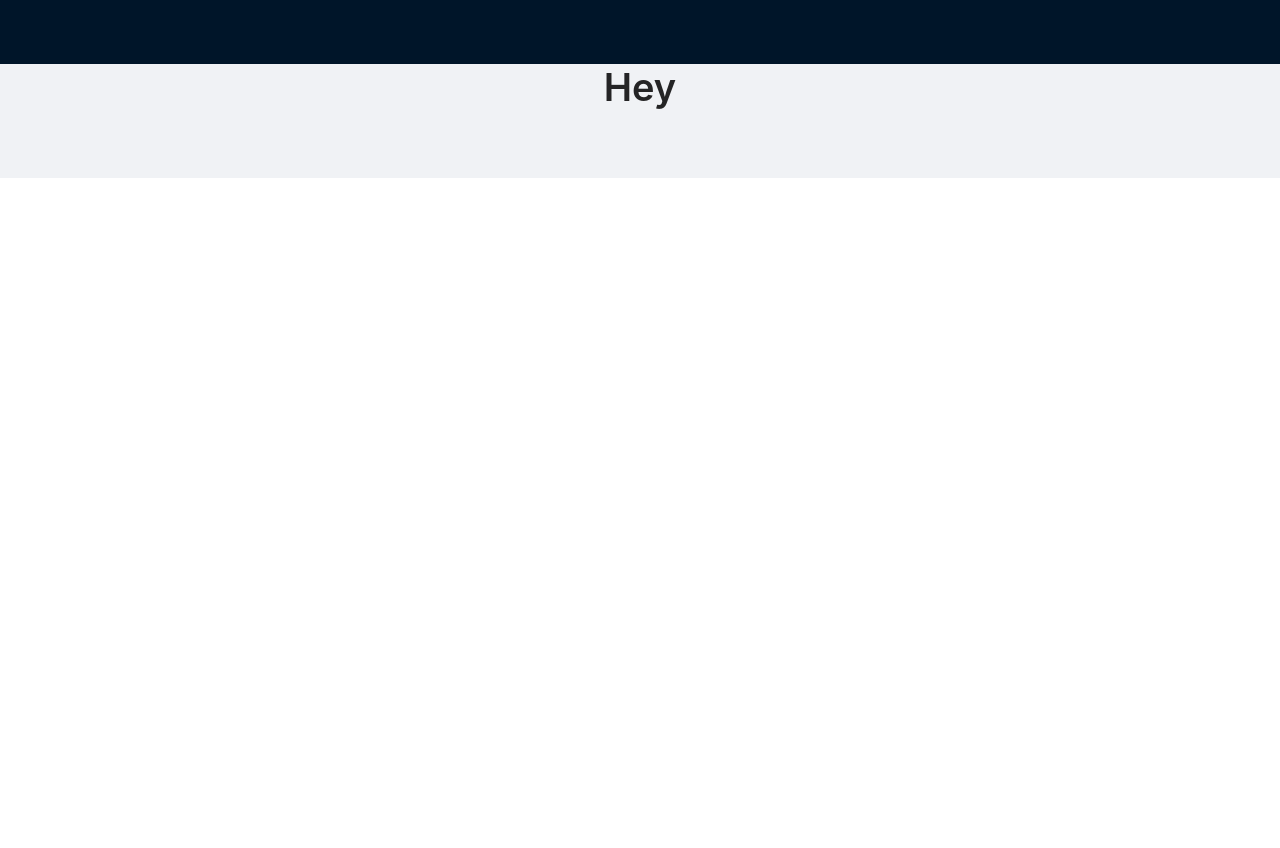
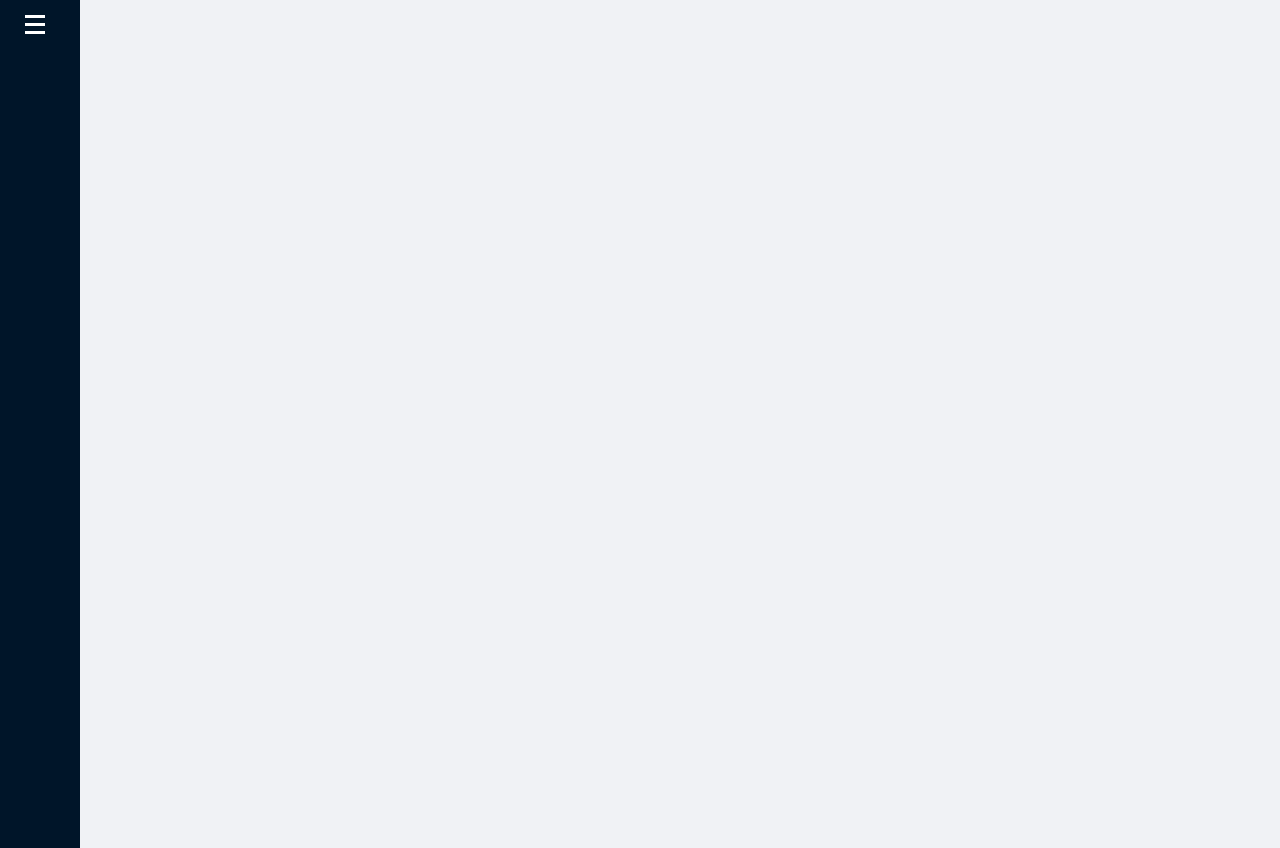
Before and after one commit to allenaxie/React-Portfolio, a React (Create React App) app: page / in a window 1280 px wide. Before the commit the page ends 800 px from the top, so only its background shows below. Built offline with nearby package versions, Linux system fonts and the light colour scheme.

Commit message:
Animate burger menu

```diff
--- a/package.json
+++ b/package.json
@@ -3,6 +3,7 @@
   "version": "0.1.0",
   "private": true,
   "dependencies": {
+    "@ant-design/icons": "^4.7.0",
     "@testing-library/jest-dom": "^5.16.2",
     "@testing-library/react": "^12.1.2",
     "@testing-library/user-event": "^13.5.0",
--- a/src/App.css
+++ b/src/App.css
@@ -1,38 +1,4 @@
-.App {
-  text-align: center;
+.main {
+  height: 100vh;
+  color: green;
 }
-
-.App-logo {
-  height: 40vmin;
-  pointer-events: none;
-}
-
-@media (prefers-reduced-motion: no-preference) {
-  .App-logo {
-    animation: App-logo-spin infinite 20s linear;
-  }
-}
-
-.App-header {
-  background-color: #282c34;
-  min-height: 100vh;
-  display: flex;
-  flex-direction: column;
-  align-items: center;
-  justify-content: center;
-  font-size: calc(10px + 2vmin);
-  color: white;
-}
-
-.App-link {
-  color: #61dafb;
-}
-
-@keyframes App-logo-spin {
-  from {
-    transform: rotate(0deg);
-  }
-  to {
-    transform: rotate(360deg);
-  }
-}
--- a/src/App.js
+++ b/src/App.js
@@ -1,24 +1,37 @@
 import 'antd/dist/antd.css'
 import './App.css';
-import { Typography, Layout } from "antd";
+import { Typography, Layout, Menu } from "antd";
+import NavigationBar from "./NavigationBar/NavigationBar";
+import { useState } from "react";
+
 
 export default function App() {
 
   const { Title } = Typography
-  const { Header, Content, Footer } = Layout
+  const { Header, Content, Footer, Sider } = Layout;
+  const [isNavCollapsed, setIsNavCollapsed] = useState(true)
+
 
   return (
-    <div className="App">
-      <Layout>
-        <Header>
+      <Layout >
+        <Sider
+        className="nav-container"
+        trigger={null}
+        collapsible
+        collapsed={isNavCollapsed}
+        >
 
-        </Header>
-        <Content>
-          <Title>Hey</Title>
+          <NavigationBar isNavCollapsed={isNavCollapsed} setIsNavCollapsed={setIsNavCollapsed}/>
+        </Sider>
+        <Layout>
+          <Content className="main">
 
-        </Content>
-        <Footer></Footer>
+
+          </Content>
+          <Footer></Footer>
+
+        </Layout>
       </Layout>
-    </div>
+
   );
 }
--- /dev/null
+++ b/src/NavigationBar/NavigationBar.css
@@ -0,0 +1,38 @@
+.burger-container {
+    display: flex;
+    justify-content: start;
+    margin: 10px 0 0 20px;
+}
+.burger div {
+    width: 20px;
+    height: 3px;
+    background-color: white;
+    margin: 5px;
+    transition: all .3s ease;
+}
+
+/* Burger animation */
+.burger-active .line1{
+    animation: line1-toggle .4s ease forwards;
+}
+.burger-active .line2{
+    animation: line2-toggle .3s ease forwards;
+}
+.burger-active .line3{
+    animation: line3-toggle .4s ease forwards;
+}
+@keyframes line1-toggle {
+    100% {
+        transform: rotate(-45deg) translate(-5px,6px);
+    }
+}
+@keyframes line2-toggle {
+    100% {
+        opacity:0;
+    }
+}
+@keyframes line3-toggle {
+    100% {
+        transform: rotate(45deg) translate(-5px,-6px);
+    }
+}
--- /dev/null
+++ b/src/NavigationBar/NavigationBar.jsx
@@ -0,0 +1,36 @@
+import React from 'react';
+import "./NavigationBar.css"
+import { MenuOutlined, CloseOutlined } from "@ant-design/icons";
+import { Menu, Button } from "antd";
+
+export default function NavigationBar({ isNavCollapsed, setIsNavCollapsed }) {
+
+
+
+    function toggleNav() {
+        setIsNavCollapsed(!isNavCollapsed);
+    }
+
+    return (
+        <Menu
+            className="navbar-container"
+            theme="dark"
+            mode="inline"
+        >
+            <div className="burger-container">
+                <a
+                    type="button"
+                    onClick={toggleNav}
+                    className={isNavCollapsed ? "burger" : "burger burger-active"}
+                >
+                    <div className="line1"></div>
+                    <div className="line2"></div>
+                    <div className="line3"></div>
+
+                </a>
+
+            </div>
+
+        </Menu>
+    )
+}
```
Also changed, not shown: 1 other file (tests, documents, lock files or other folders).
